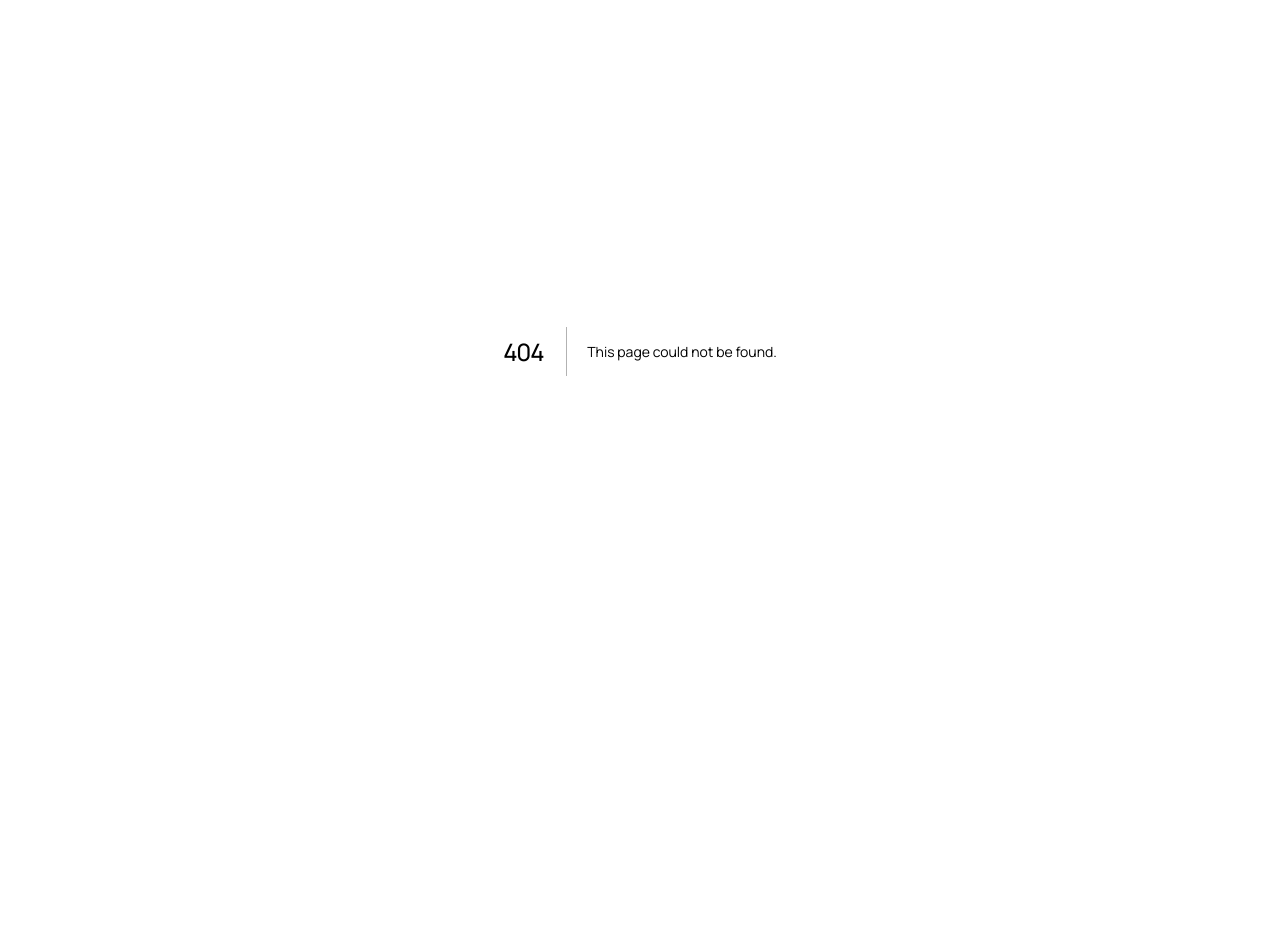
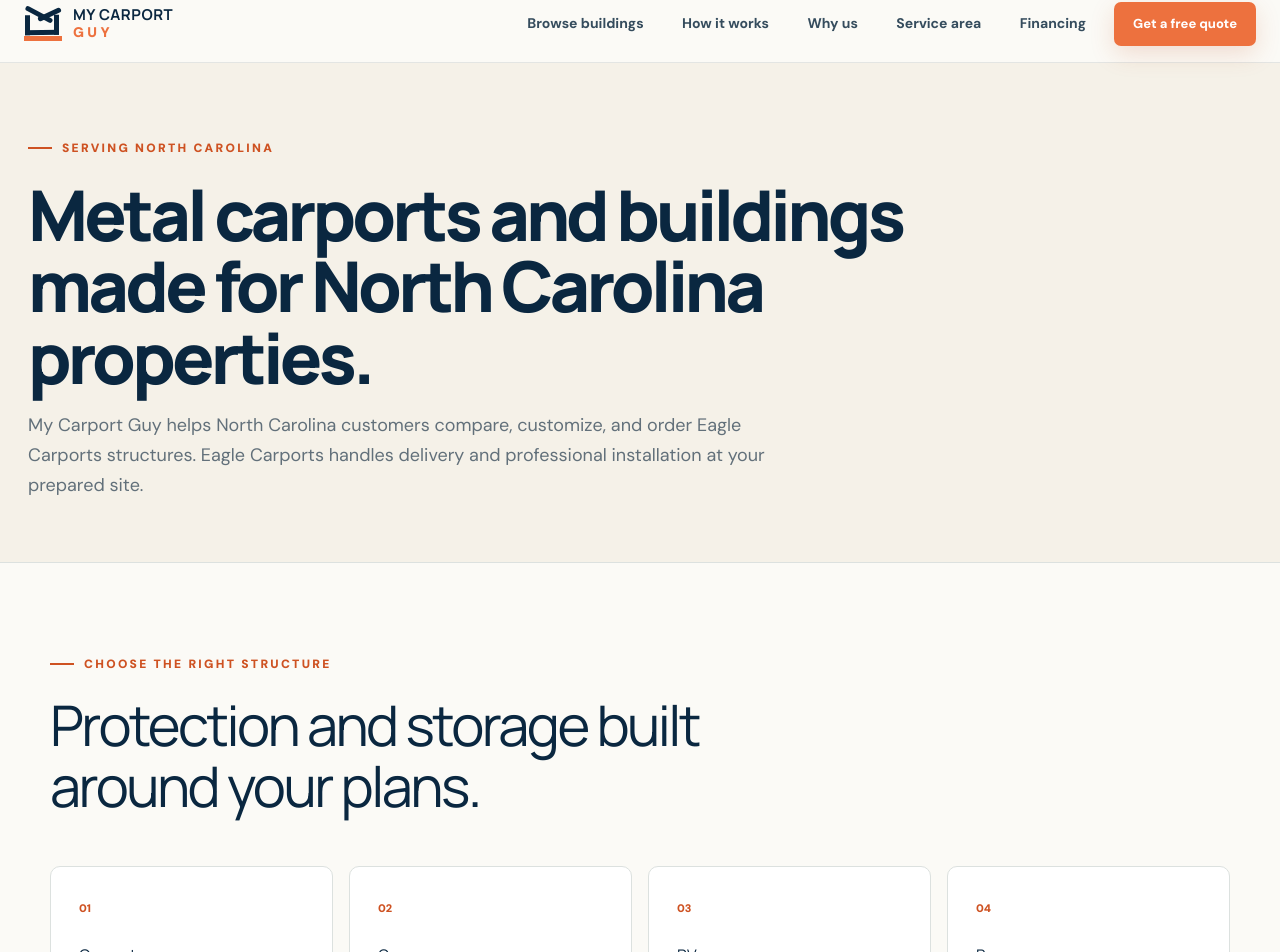
Before and after one commit to barrylunsford/mycarportguy, a Next.js app: page /service-areas/north-carolina in a window 1280 px wide. Before the commit this address had no page. Shown: the part 49-1001 px from the top of the page. Before the commit the page ends 800 px from the top, so only its background shows below. Built offline with nearby package versions, Linux system fonts and the light colour scheme.

Commit message:
Add North Carolina service area SEO page

```diff
--- a/app/page.tsx
+++ b/app/page.tsx
@@ -285,6 +285,9 @@ export default async function Home() {
             <a href="#quote" className="button">
               Check my ZIP code <span aria-hidden="true">→</span>
             </a>
+            <a href="/service-areas/north-carolina" className="text-link">
+              North Carolina service details <span aria-hidden="true">→</span>
+            </a>
           </div>
           <div className="service-map">
             <Image
--- /dev/null
+++ b/app/service-areas/north-carolina/page.tsx
@@ -0,0 +1,107 @@
+import type { Metadata } from "next";
+import Link from "next/link";
+import Header from "@/components/Header";
+
+export const metadata: Metadata = {
+  title: "Metal Carports & Garages in North Carolina",
+  description:
+    "Shop Eagle Carports metal carports, garages, barns, and RV covers in North Carolina with friendly dealer guidance, delivery, and professional installation.",
+  alternates: { canonical: "/service-areas/north-carolina" },
+  openGraph: {
+    url: "/service-areas/north-carolina",
+    title: "Metal Carports & Garages in North Carolina",
+    description:
+      "Get help choosing and ordering an Eagle Carports metal building for your North Carolina property.",
+  },
+};
+
+const jsonLd = {
+  "@context": "https://schema.org",
+  "@type": "Service",
+  name: "Eagle Carports metal buildings in North Carolina",
+  serviceType: "Metal carport and building sales",
+  provider: { "@id": "https://www.mycarportguy.com/#organization" },
+  areaServed: {
+    "@type": "State",
+    name: "North Carolina",
+  },
+  url: "https://www.mycarportguy.com/service-areas/north-carolina",
+};
+
+export default function NorthCarolinaServiceAreaPage() {
+  return (
+    <>
+      <script
+        type="application/ld+json"
+        dangerouslySetInnerHTML={{
+          __html: JSON.stringify(jsonLd).replace(/</g, "\\u003c"),
+        }}
+      />
+      <Header />
+      <main id="main-content" className="financing-page">
+        <section className="catalog-hero">
+          <p className="eyebrow"><span />Serving North Carolina</p>
+          <h1>Metal carports and buildings made for North Carolina properties.</h1>
+          <p>
+            My Carport Guy helps North Carolina customers compare, customize,
+            and order Eagle Carports structures. Eagle Carports handles delivery
+            and professional installation at your prepared site.
+          </p>
+        </section>
+
+        <section className="financing-benefits">
+          <div className="financing-section-heading">
+            <p className="eyebrow"><span />Choose the right structure</p>
+            <h2>Protection and storage built around your plans.</h2>
+          </div>
+          <div className="financing-benefit-grid">
+            <article><span>01</span><h3>Carports</h3><p>Everyday coverage for cars, trucks, boats, and equipment.</p></article>
+            <article><span>02</span><h3>Garages</h3><p>Enclosed space for vehicles, tools, workshops, and storage.</p></article>
+            <article><span>03</span><h3>RV covers</h3><p>Taller, wider protection designed for campers and recreational vehicles.</p></article>
+            <article><span>04</span><h3>Barns</h3><p>Flexible layouts for farm equipment, storage, animals, and work space.</p></article>
+          </div>
+        </section>
+
+        <section className="financing-details">
+          <div>
+            <p className="eyebrow"><span />Local project guidance</p>
+            <h2>Start with your ZIP code and what you need to protect.</h2>
+            <p>
+              Building availability, engineering requirements, permitting, and
+              installation timing can vary by location. We&apos;ll help you confirm
+              the right options for your North Carolina property before you order.
+            </p>
+            <ul className="financing-checklist">
+              <li>Compare roof styles, sizes, colors, and enclosure options.</li>
+              <li>Confirm current pricing and availability for your ZIP code.</li>
+              <li>Review site preparation and installation requirements.</li>
+              <li>Get personal help without a high-pressure sales process.</li>
+            </ul>
+          </div>
+          <aside>
+            <span>Talk with Barry</span>
+            <h3>Get straightforward help choosing your building.</h3>
+            <p>Tell us what you want to cover, your preferred size, and where the building will be installed.</p>
+            <a href="tel:+18288391730">Call (828) 839-1730</a>
+            <a href="mailto:barry@mycarportguy.com">barry@mycarportguy.com</a>
+          </aside>
+        </section>
+
+        <section className="financing-steps">
+          <div className="financing-section-heading">
+            <p className="eyebrow"><span />Ready to get started?</p>
+            <h2>Find a building, then request current pricing.</h2>
+          </div>
+          <div className="financing-final-cta">
+            <div><strong>See available metal buildings</strong><span>Filter by type, roof style, size, and vehicle capacity.</span></div>
+            <Link href="/buildings" className="button">Browse buildings <span aria-hidden="true">→</span></Link>
+          </div>
+          <div className="financing-final-cta">
+            <div><strong>Have a project in mind?</strong><span>Share the details for a free, no-pressure quote.</span></div>
+            <Link href="/#quote" className="button">Request my quote <span aria-hidden="true">→</span></Link>
+          </div>
+        </section>
+      </main>
+    </>
+  );
+}
--- a/app/sitemap.ts
+++ b/app/sitemap.ts
@@ -22,6 +22,11 @@ export default async function sitemap(): Promise<MetadataRoute.Sitemap> {
       changeFrequency: "monthly",
       priority: 0.8,
     },
+    {
+      url: `${baseUrl}/service-areas/north-carolina`,
+      changeFrequency: "monthly",
+      priority: 0.8,
+    },
     ...products.filter((product) => !buildingTypeIds.has(product.id)).map((product) => ({
       url: `${baseUrl}/products/${product.slug}`,
       changeFrequency: "monthly" as const,
--- a/components/Header.tsx
+++ b/components/Header.tsx
@@ -4,7 +4,7 @@ const navigation = [
   { label: "Browse buildings", href: "/buildings" },
   { label: "How it works", href: "/#process" },
   { label: "Why us", href: "/#why-us" },
-  { label: "Service area", href: "/#service-area" },
+  { label: "Service area", href: "/service-areas/north-carolina" },
   { label: "Financing", href: "/financing" },
 ];
 
```
